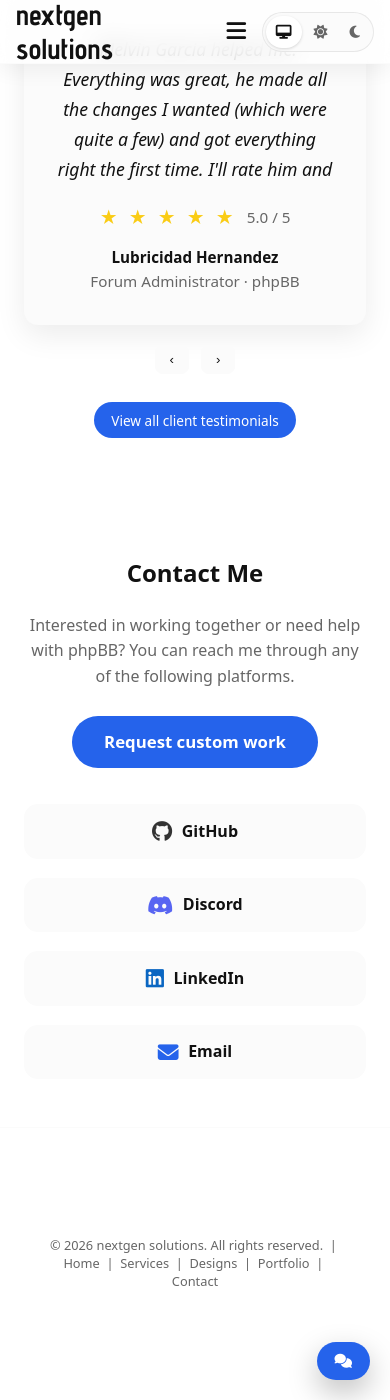
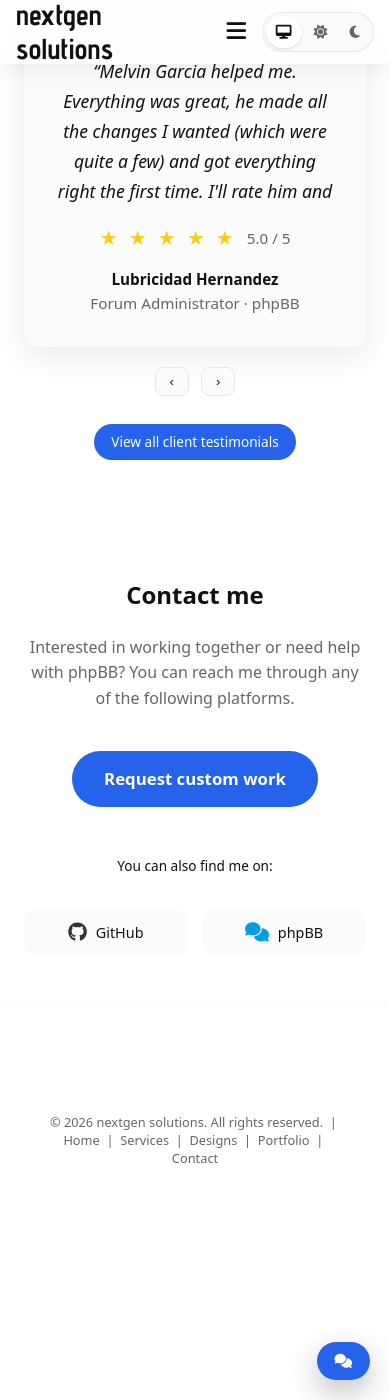
Before and after one commit to nextgen-solutions-gt/nextgen-solutions-gt.github.io, a Jekyll site: the page built from index.md, in a window 390 px wide and 1400 px high, scrolled down 8142 px. Built offline with Jekyll 4.4.1, drawn with Linux system fonts in a browser that asks for light colours.

Commit message:
Improvement contact section

```diff
--- a/assets/css/style.css
+++ b/assets/css/style.css
@@ -20,6 +20,7 @@
   --primary: #2563eb;
   --accent: var(--primary);
   --border: var(--card);
+  --button-border: #e8e8e8;
 }
 
 [data-theme="dark"] {
@@ -28,6 +29,8 @@
   --muted: #9ca3af;
   --card: #18181b;
   --primary: #60a5fa;
+  --border: var(--card);
+  --button-border: #2f2f2f;
 }
 
 * {
@@ -555,12 +558,34 @@
   }
 }
 
+/* =====================
+   BUTTONS
+===================== */
+
 .btn {
   padding: 0.7rem 1.4rem;
   border-radius: 999px;
   text-decoration: none;
   font-weight: 600;
-}
+  font-size: 0.9rem;
+
+  display: inline-flex;
+  align-items: center;
+  justify-content: center;
+  gap: 0.4rem;
+
+  border: none;
+  background: none;
+  cursor: pointer;
+
+  transition:
+    background 0.2s ease,
+    color 0.2s ease,
+    box-shadow 0.2s ease,
+    transform 0.15s ease;
+}
+
+/* ===== PRIMARY ===== */
 
 .btn.primary {
   background: var(--primary);
@@ -568,13 +593,44 @@
 }
 
 .btn.primary:hover {
-  opacity: 0.9;
-}
+  opacity: 0.92;
+}
+
+.btn.primary:active {
+  transform: translateY(1px);
+}
+
+/* ===== SECONDARY ===== */
 
 .btn.secondary {
-  border: 1px solid var(--border);
-  color: var(--text);
-}
+  border: 1px solid var(--button-border);
+  color: var(--text);
+  background: transparent;
+}
+
+.btn.secondary:hover {
+  background: rgba(0, 0, 0, 0.04);
+}
+
+/* ===== FOCUS (ACCESSIBLE & CLEAN) ===== */
+
+/* Quita el outline feo por defecto */
+.btn:focus {
+  outline: none;
+}
+
+/* Muestra foco SOLO con teclado */
+.btn:focus-visible {
+  outline: none;
+  box-shadow: 0 0 0 3px rgba(37, 99, 235, 0.35);
+}
+
+/* ===== DARK MODE ===== */
+
+[data-theme="dark"] .btn.secondary:hover {
+  background: rgba(255, 255, 255, 0.06);
+}
+
 
 /* Section header */
 .section-head {
@@ -697,41 +753,65 @@
 
 .contact-socials {
   display: grid;
-  grid-template-columns: repeat(auto-fit, minmax(180px, 1fr));
-  gap: 1.2rem;
+  grid-template-columns: repeat(auto-fit, minmax(160px, 1fr));
+  gap: 0.9rem;
+  margin-top: 2rem;
 }
 
 .social {
   display: flex;
   align-items: center;
   justify-content: center;
-  gap: 0.6rem;
-  padding: 0.9rem 1.2rem;
+  gap: 0.55rem;
+
+  padding: 0.7rem 1rem;
   border-radius: 14px;
+
   background: var(--card);
-  color: var(--text);
+  border: 1px solid var(--border);
+
+  color: var(--text-soft);
   text-decoration: none;
-  font-weight: 600;
-  transition: transform 0.3s ease, box-shadow 0.3s ease;
+  font-weight: 500;
+  font-size: 0.9rem;
+
+  transition:
+    transform 0.2s ease,
+    background 0.2s ease,
+    color 0.2s ease;
 }
 
 .social i {
-  font-size: 1.3rem;
-}
-
+  font-size: 1.2rem;
+}
+
+/* Hover sutil */
 .social:hover {
-  transform: translateY(-4px);
-  box-shadow: 0 10px 30px rgba(0,0,0,.15);
-}
-
-/* Colores sutiles por red */
+  transform: translateY(-2px);
+  background: var(--bg);
+  color: var(--text);
+}
+
+/* Colores por red (icono solamente) */
 .social.github i { color: #333; }
 .social.discord i { color: #5865F2; }
 .social.linkedin i { color: #0A66C2; }
 .social.email i { color: var(--primary); }
+.social.phpbb i { color: #009fe3; /* azul oficial phpBB */ }
+
+.phpbb-icon {
+  width: 18px;
+  height: 18px;
+}
 
 [data-theme="dark"] .social.github i {
   color: #e5e7eb;
+}
+
+.social-note {
+  font-size: 0.85rem;
+  color: var(--text-soft);
+  margin-bottom: 0.6rem;
 }
 
 .site-footer {
@@ -872,7 +952,7 @@
 .filter-btn {
   padding: 0.45rem 1rem;
   border-radius: 999px;
-  border: 1px solid var(--border);
+  border: 1px solid var(--button-border);
   background: var(--card);
   color: var(--text);
   font-size: 0.75rem;
@@ -1440,7 +1520,7 @@
 .testimonial-btn {
   background: var(--card);
   color: var(--text);
-  border: 1px solid var(--border);
+  border: 1px solid var(--button-border);
   padding: 6px 14px;
   border-radius: 8px;
   cursor: pointer;
@@ -1893,3 +1973,147 @@
   transform: translateY(-6px);
   transition: opacity 0.4s ease, transform 0.4s ease;
 }
+
+/* Contact */
+
+.contact-landing {
+  padding: 5rem 0;
+  background: var(--bg);
+}
+
+.contact-grid {
+  display: grid;
+  grid-template-columns: 1.2fr 1fr;
+  gap: 3rem;
+  align-items: center;
+}
+
+.contact-badge {
+  display: inline-flex;
+  align-items: center;
+  gap: 0.4rem;
+  font-size: 0.75rem;
+  font-weight: 600;
+  padding: 0.3rem 0.7rem;
+  border-radius: 999px;
+  background: rgba(37, 99, 235, 0.12);
+  color: var(--primary);
+  margin-bottom: 0.8rem;
+}
+
+.contact-content h2 {
+  font-size: clamp(1.8rem, 3vw, 2.4rem);
+  line-height: 1.2;
+  margin-bottom: 0.8rem;
+}
+
+.contact-content p {
+  max-width: 520px;
+  opacity: 0.85;
+  margin-bottom: 1.2rem;
+}
+
+.contact-list {
+  list-style: none;
+  padding: 0;
+  margin: 0 0 1.6rem;
+}
+
+.contact-list li {
+  display: flex;
+  align-items: center;
+  gap: 0.5rem;
+  margin-bottom: 0.4rem;
+  font-size: 0.9rem;
+}
+
+.contact-list i {
+  color: var(--primary);
+}
+
+.contact-visual {
+  display: grid;
+  gap: 1rem;
+}
+
+.contact-card {
+  background: var(--card);
+  border: 1px solid var(--border);
+  border-radius: 16px;
+  padding: 1.2rem;
+  display: flex;
+  flex-direction: column;
+  gap: 0.3rem;
+  box-shadow: 0 20px 40px rgba(0,0,0,.08);
+}
+
+.contact-card i {
+  font-size: 1.2rem;
+  color: var(--primary);
+}
+
+@media (max-width: 900px) {
+  .contact-grid {
+    grid-template-columns: 1fr;
+    text-align: center;
+  }
+
+  .contact-content p {
+    margin-left: auto;
+    margin-right: auto;
+  }
+
+  .contact-list {
+    display: inline-block;
+    text-align: left;
+  }
+}
+
+/* =====================
+   CONTACT SOCIAL LINKS
+===================== */
+
+.contact-social {
+  margin-top: 1.4rem;
+  display: flex;
+  flex-direction: column;
+  gap: 0.5rem;
+}
+
+.social-label {
+  font-size: 0.8rem;
+  opacity: 0.7;
+}
+
+.social-links {
+  display: flex;
+  gap: 0.7rem;
+}
+
+.social-links a {
+  width: 38px;
+  height: 38px;
+  border-radius: 999px;
+
+  display: inline-flex;
+  align-items: center;
+  justify-content: center;
+
+  background: var(--card);
+  border: 1px solid var(--border);
+  color: var(--text);
+  text-decoration: none;
+
+  transition:
+    background 0.2s ease,
+    color 0.2s ease,
+    transform 0.15s ease,
+    box-shadow 0.2s ease;
+}
+
+.social-links a:hover {
+  background: var(--primary);
+  color: #fff;
+  transform: translateY(-2px);
+  box-shadow: 0 10px 25px rgba(0,0,0,.15);
+}
--- a/assets/js/support.js
+++ b/assets/js/support.js
@@ -183,9 +183,6 @@
 
   scrollToBottom();
 }
-
-
-
   function hideContactForm() {
     if (form) form.hidden = true;
   }
@@ -514,6 +511,15 @@
     });
 });
 
+document.addEventListener("click", e => {
+  const btn = e.target.closest("[data-open-support]");
+  if (!btn) return;
+
+  openSupport();
+  contact();
+});
+
+
   /* =====================
      INIT
   ====================== */
--- a/index.md
+++ b/index.md
@@ -185,10 +185,8 @@
   </div>
 </section>
 
-
-
 <section id="contact" class="contact container">
-  <h2 class="section-title">Contact Me</h2>
+  <h2 class="section-title">Contact me</h2>
 
   <p class="contact-text">
     Interested in working together or need help with phpBB?
@@ -199,26 +197,30 @@
     Request custom work
   </a>
 </div>
+<p class="social-note">
+  You can also find me on:
+</p>
 
-  <div class="contact-socials reveal">
-    <a href="https://github.com/yourusername" target="_blank" class="social github">
-      <i class="fa-brands fa-github"></i>
-      GitHub
-    </a>
+<div class="contact-socials reveal">
+  <a
+    href="https://github.com/nextgen-solutions-gt"
+    target="_blank"
+    class="social github"
+    aria-label="GitHub"
+  >
+    <i class="fa-brands fa-github"></i>
+    GitHub
+  </a>
 
-    <a href="https://discord.com/users/YOUR_ID" target="_blank" class="social discord">
-      <i class="fa-brands fa-discord"></i>
-      Discord
-    </a>
+<a
+  href="https://www.phpbb.com/community/memberlist.php?mode=viewprofile&u=1292660"
+  target="_blank"
+  class="social phpbb"
+>
+  <i class="fa-solid fa-comments"></i>
+  phpBB
+</a>
 
-    <a href="https://www.linkedin.com/in/yourprofile" target="_blank" class="social linkedin">
-      <i class="fa-brands fa-linkedin"></i>
-      LinkedIn
-    </a>
+</div>
 
-    <a href="mailto:contact@yourdomain.com" class="social email">
-      <i class="fa-solid fa-envelope"></i>
-      Email
-    </a>
-  </div>
 </section>
```
Also changed, not shown: contact.md (added, +78 -0 lines).
